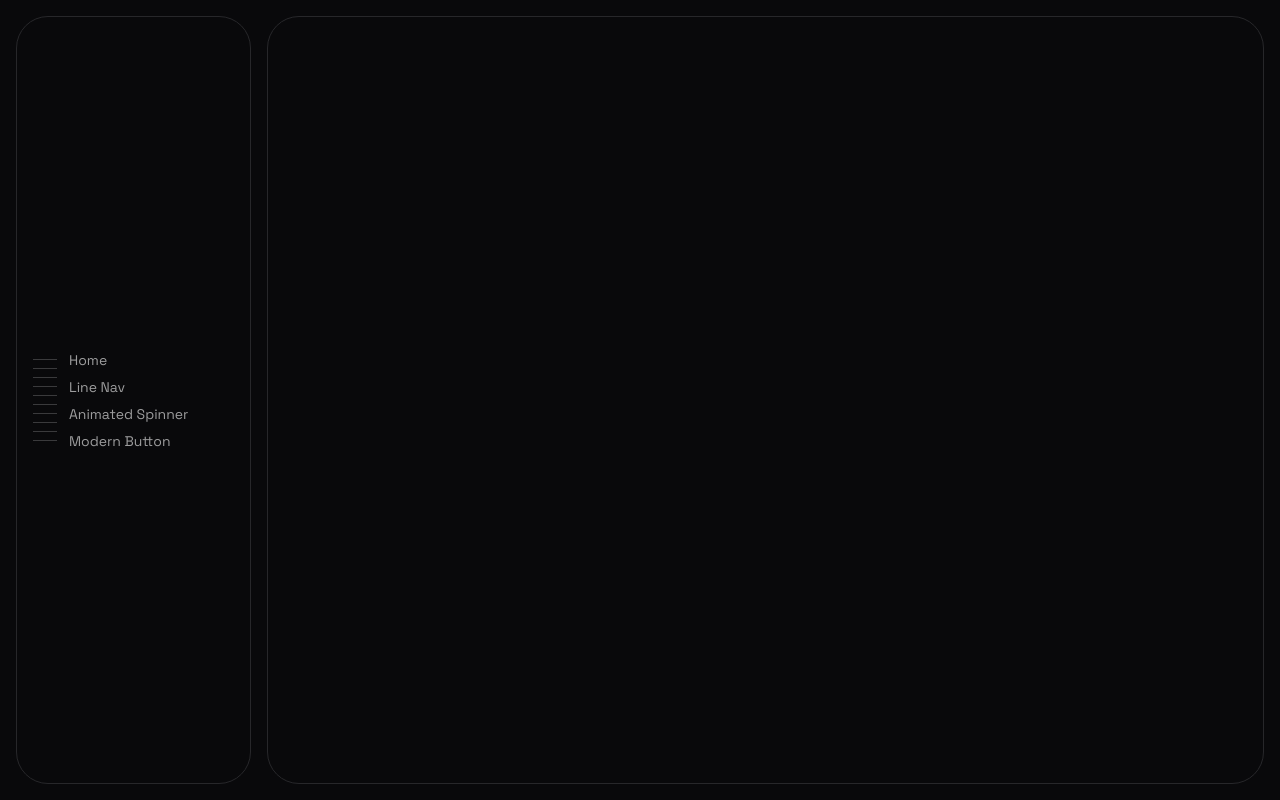
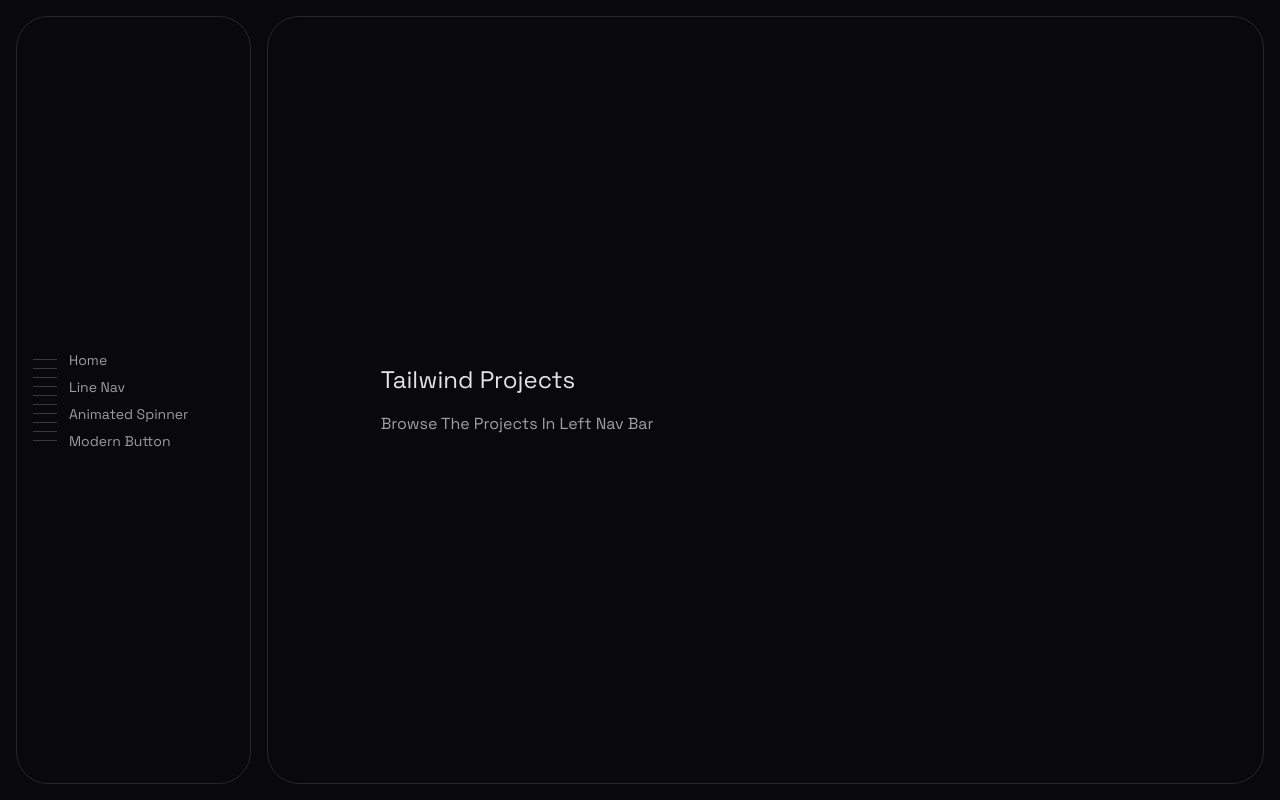
Before and after one commit to Arshidiqbaldev/Tailwind-Projects, a website built with Vite: page index.html in a window 1280 px wide. Built offline with nearby package versions, Linux system fonts and the light colour scheme.

Commit message:
home-page-content

```diff
--- a/index.html
+++ b/index.html
@@ -101,6 +101,15 @@
 
     <div class="content flex items-center justify-center p-4 w-full grow  border border-zinc-800 rounded-4xl">
 
+
+      <div class="flex flex-col gap-4 w-[80%]" >
+        <h1 class="text-2xl text-zinc-200 capitalize" >Tailwind Projects</h1>
+        <p class="text-zinc-400 capitalize">Browse the projects in left nav bar</p>
+      </div>
+
+
+
+
     </div>
 
   </main>
```
